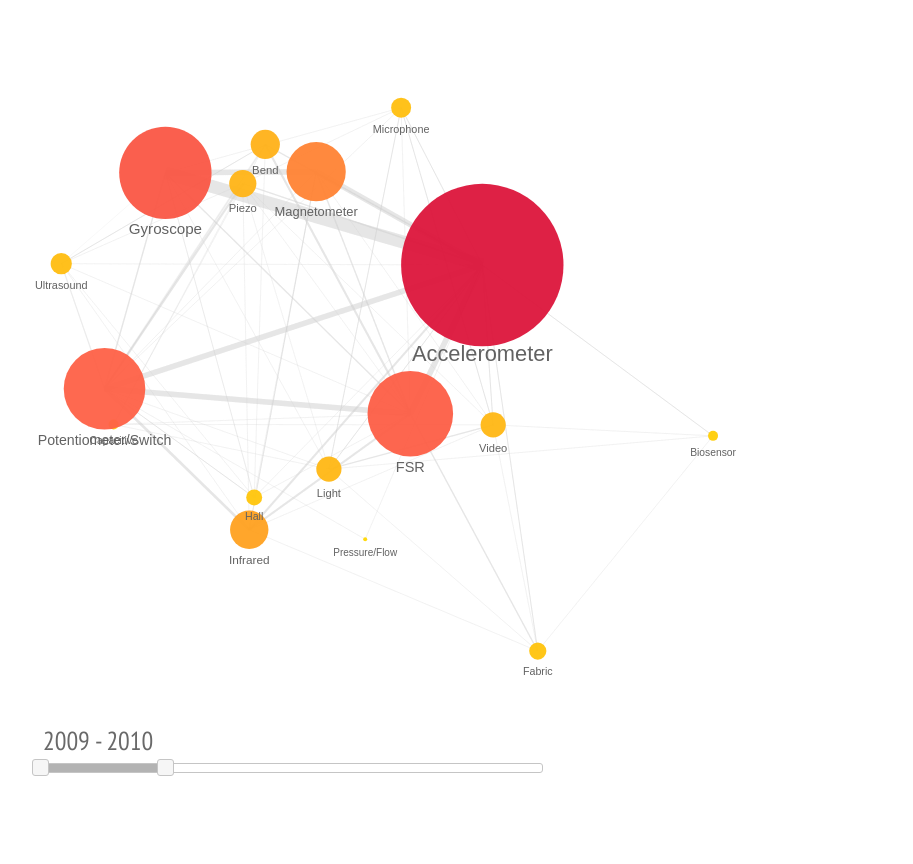
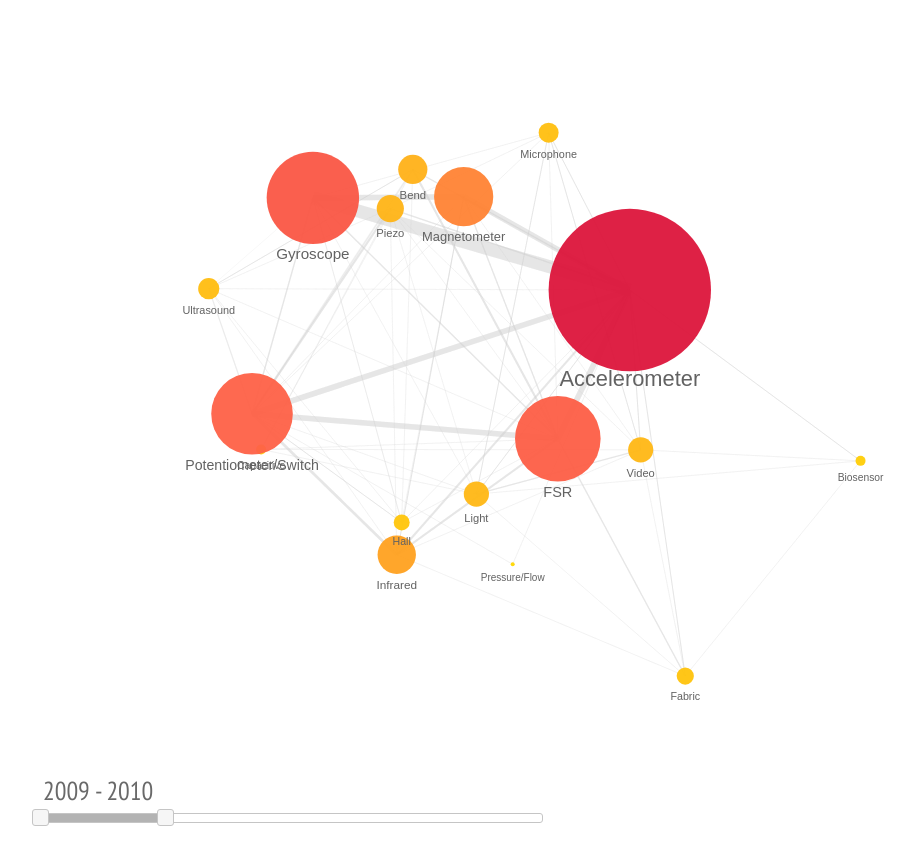
Before and after one commit to pmargreff/d3-force-directed-graph, a plain HTML site: page sensor_graph_in_progress.html in a window 1280 px wide. Shown: the whole page, without its empty margins (167-1080 px from the left). Drawn offline with nearby package versions, Linux system fonts and the light colour scheme.

Commit message:
[fix] - Alter screen size

```diff
--- a/graph.js
+++ b/graph.js
@@ -23,8 +23,8 @@ $(function() {
 //alert(year1 + " - " + year2);
 //alert(year1 + "-" year2);
 
-var width = 960,
-height = 700;
+var width = $(document).width() - 25,
+height = ($(window).height() - 50);
 
 var force = d3.layout.force()
 .size([width, height])
--- a/styles.css
+++ b/styles.css
@@ -58,5 +58,5 @@
 }
 
 footer{
-  height:100px;
+  height:50px;
 }
```
